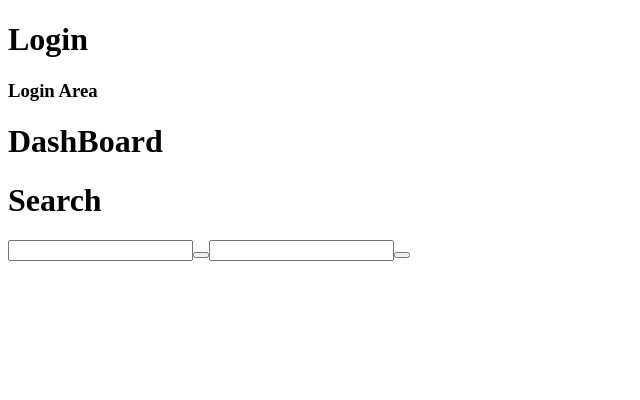
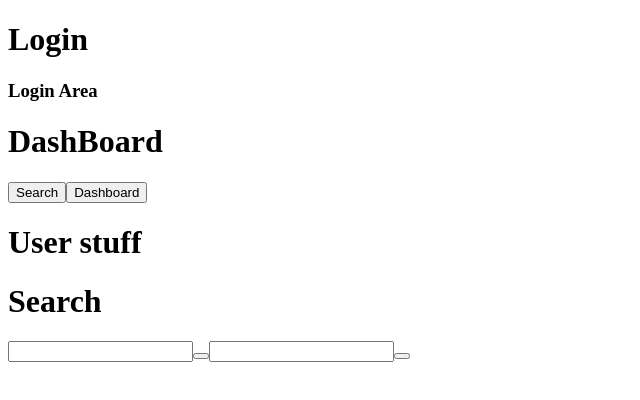
Before and after one commit to operationcream/YouWannaBet, a React app: page / in a window 1280 px wide. Shown: the top 400 px of the page, without its empty margins (0-640 px from the left). Built offline with nearby package versions, Linux system fonts and the light colour scheme; no server answers; the HTML template or start-up script is replaced by a standard one.

Commit message:
added User component, button now toggles between search component and user component

```diff
--- a/client/src/components/Dashboard.jsx
+++ b/client/src/components/Dashboard.jsx
@@ -1,39 +1,56 @@
 /* eslint import/extensions: 0 */
 import React from 'react';
 import axios from 'axios';
+import { BrowserRouter, Route } from 'react-router-dom';
 import List from './List.jsx';
 import Search from './searchGames.jsx';
+import TopBar from './TopBar.jsx';
+import User from './User.jsx';
 
 class Dashboard extends React.Component {
   constructor(props) {
     super(props);
     this.state = {
-      items: [],
+      view: 'dashboard',
     };
     // this.getItems = this.getItems.bind(this);
+    this.changeView = this.changeView.bind(this);
   }
 
   componentDidMount() {
-    this.getItems()
-      .then((data) => {
-        this.setState({
-          items: data,
-        });
-      })
-      .catch((err) => {
-        console.log('err', err);
-      });
+    // this.getItems()
+    //   .then((data) => {
+    //     this.setState({
+    //       items: data,
+    //     });
+    //   })
+    //   .catch((err) => {
+    //     console.log('err', err);
+    //   });
   }
 
-  getItems() {
-    return axios.get('/items')
-      .then(({ data }) => data);
+  changeView(option) {
+    // will toggle the view between the dash and the search
+    this.setState({
+      view: option,
+    });
   }
 
+  // getItems() {
+  //   return axios.get('/items')
+  //     .then(({ data }) => data);
+  // }
+
   render() {
+    const { view } = this.state;
     return (
       <div>
         <h1>DashBoard</h1>
+        <TopBar changeView={this.changeView} />
+        { view === 'dashboard'
+          ? <User />
+          : <Search />
+        }
       </div>
     );
   }
--- a/client/src/components/TopBar.jsx
+++ b/client/src/components/TopBar.jsx
@@ -1,9 +1,10 @@
 import React from 'react';
 
-const TopBar = props => (
+const TopBar = ({ changeView }) => (
   <div>
-    <button >Search</button>
-    <button >Sign out</button>
+    <button onClick={ ()=> { changeView('search') } }>Search</button>
+    <button onClick={ ()=> { changeView('dashboard') } }>Dashboard</button>
+
   </div>
 );
 
--- /dev/null
+++ b/client/src/components/User.jsx
@@ -0,0 +1,10 @@
+import React from 'react';
+
+const User = ({ changeView }) => (
+  <div>
+    <h1>User stuff</h1>
+
+  </div>
+);
+
+export default User;
```
